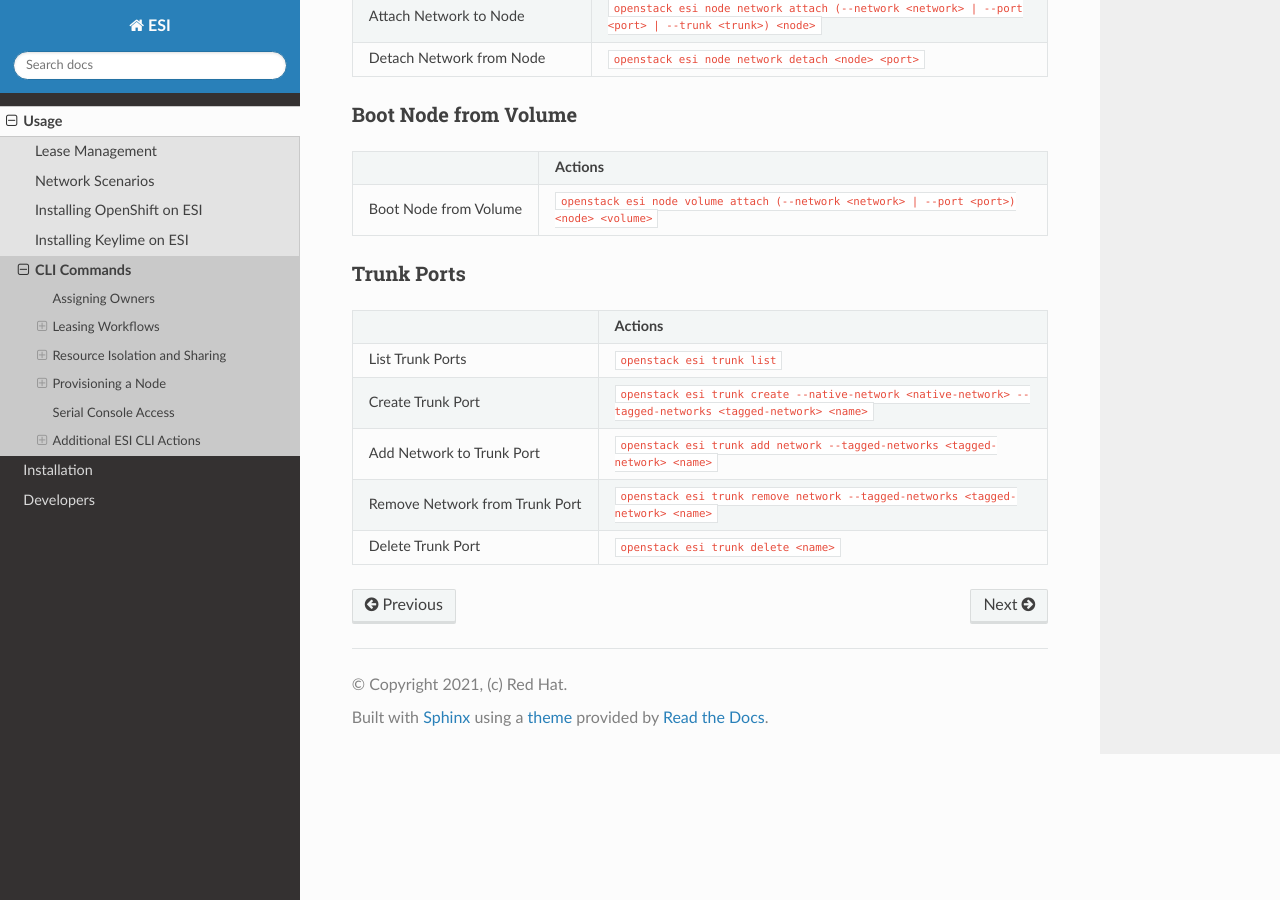
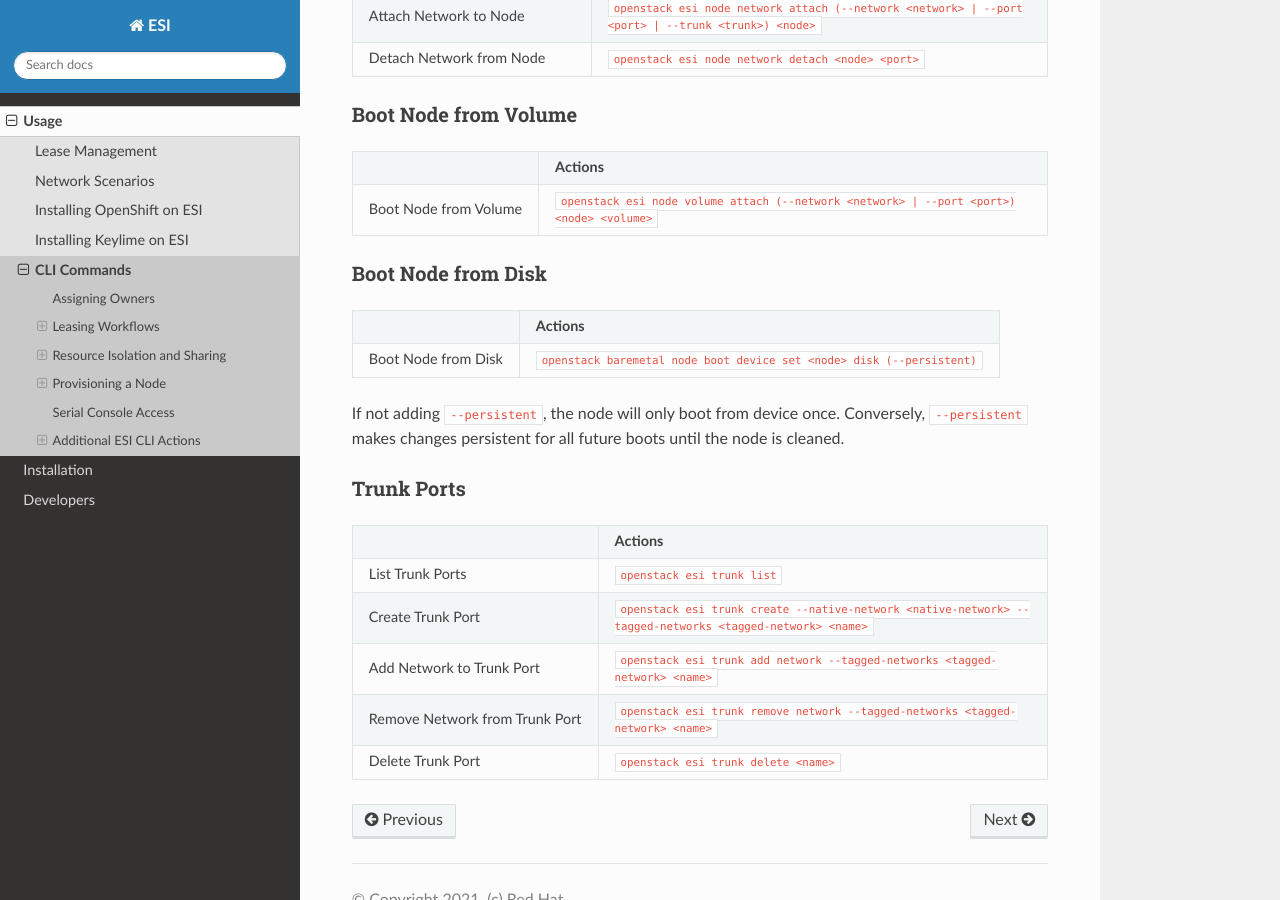
Before and after one commit to CCI-MOC/esi, a Sphinx documentation site: the page built from docs/source/usage/cli.rst, in a window 1280 px wide and 900 px high, scrolled down 5683 px. Built offline with Sphinx 7.4.7 and the Read the Docs theme 2.0.0, drawn with Linux system fonts in a browser that asks for light colours.

Commit message:
Add boot_from_disk instruction

```diff
--- a/docs/source/usage/cli.rst
+++ b/docs/source/usage/cli.rst
@@ -282,6 +282,17 @@ Boot Node from Volume
 | Boot Node from Volume | ``openstack esi node volume attach (--network <network> | --port <port>) <node> <volume>`` |
 +-----------------------+--------------------------------------------------------------------------------------------+
 
+Boot Node from Disk
+~~~~~~~~~~~~~~~~~~~~~
+
++-----------------------+--------------------------------------------------------------------------------------------+
+|                       | **Actions**                                                                                |
++-----------------------+--------------------------------------------------------------------------------------------+
+| Boot Node from Disk   | ``openstack baremetal node boot device set <node> disk (--persistent)``                    |
++-----------------------+--------------------------------------------------------------------------------------------+
+
+If not adding ``--persistent``, the node will only boot from device once. Conversely, ``--persistent`` makes changes persistent for all future boots until the node is cleaned.
+
 Trunk Ports
 ~~~~~~~~~~~
 
--- a/docs/source/usage/openshift.rst
+++ b/docs/source/usage/openshift.rst
@@ -73,7 +73,7 @@ Deploy
     openstack esi node network list    # find names of ports attached to nodes
     openstack esi node network detach <node> <port>
     openstack esi node network attach --network <private network> <node>
-    openstack baremetal node boot device set <node> disk
+    openstack baremetal node boot device set <node> disk --persistent
 
 * Wait for the nodes to be Ready again. Once they are, select your nodes and click 'Next'.
 * In the 'Networking' step, assign an API IP and an Ingress IP. These IPs should be in your private subnet range, outside of its allocation pool. Wait for the nodes in the 'Host inventory' section to be Ready (this may take a few minutes). Once they are, click 'Next'.
@@ -134,7 +134,7 @@ Add Hosts
     openstack esi node network list    # find names of ports attached to nodes
     openstack esi node network detach <node> <port>
     openstack esi node network attach --network <private network> <node>
-    openstack baremetal node boot device set <node> disk
+    openstack baremetal node boot device set <node> disk --persistent
 
 * Wait for the nodes to be Ready. In order to do so, you may have to do the following:
    * Assign an external floating IP to the node and log in as the `core` user.
```
